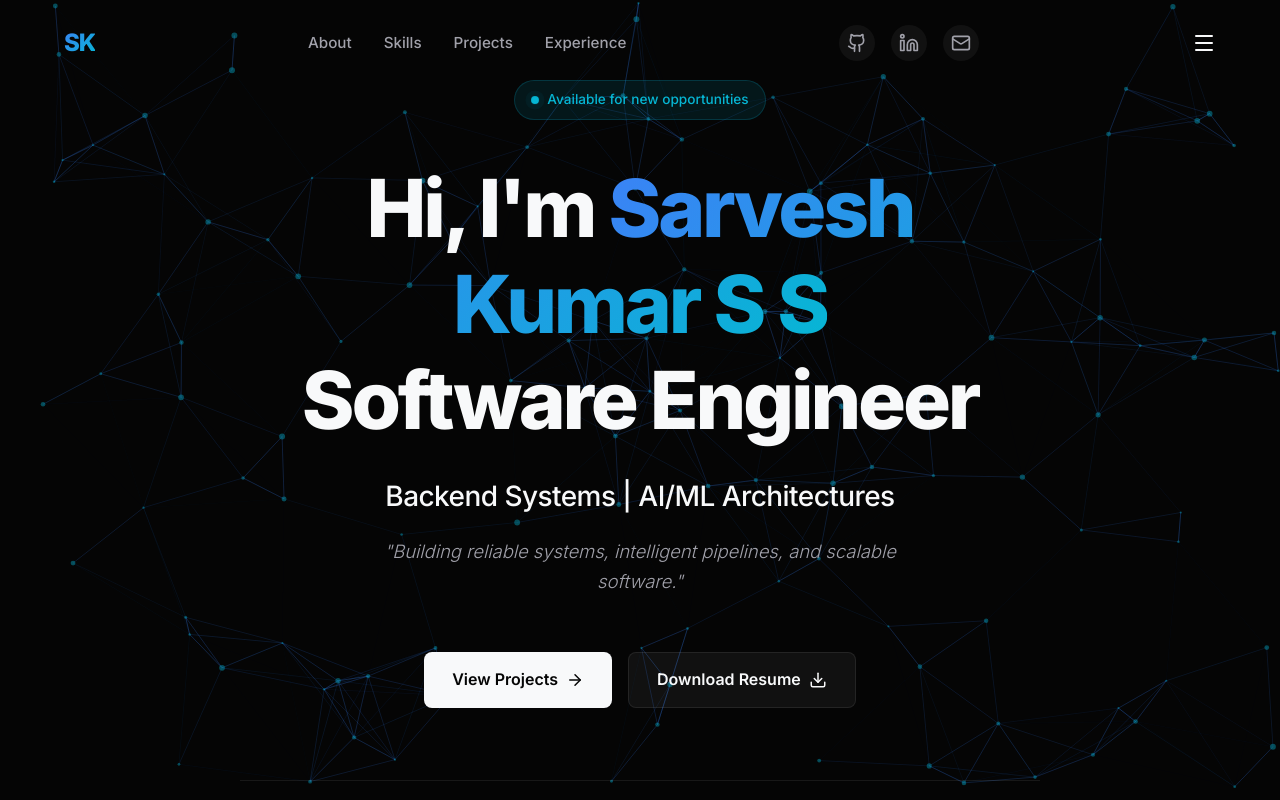
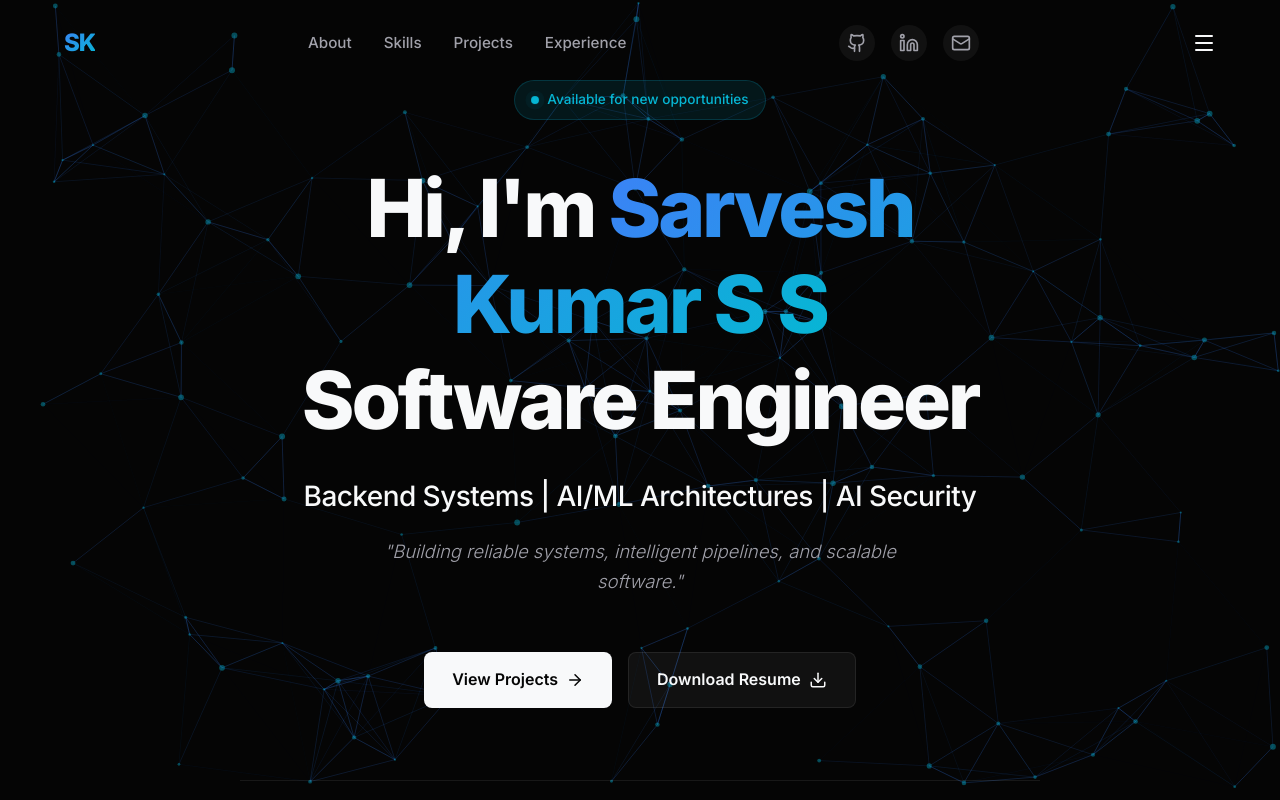
Before and after one commit to sarveshkum/personal-portfolio, a React (Vite) app: page / in a window 1280 px wide. Shown: the top 800 px of the page. Built offline with nearby package versions, Linux system fonts and the light colour scheme.

Commit message:
Update Hero.jsx

```diff
--- a/src/components/Hero.jsx
+++ b/src/components/Hero.jsx
@@ -33,7 +33,7 @@ const Hero = () => {
                     animate={{ opacity: 1, y: 0 }}
                     transition={{ duration: 0.6, delay: 0.3 }}
                 >
-                    Backend Systems | AI/ML Architectures
+                    Backend Systems | AI/ML Architectures | AI Security
                 </motion.h2>
 
                 <motion.p
```
